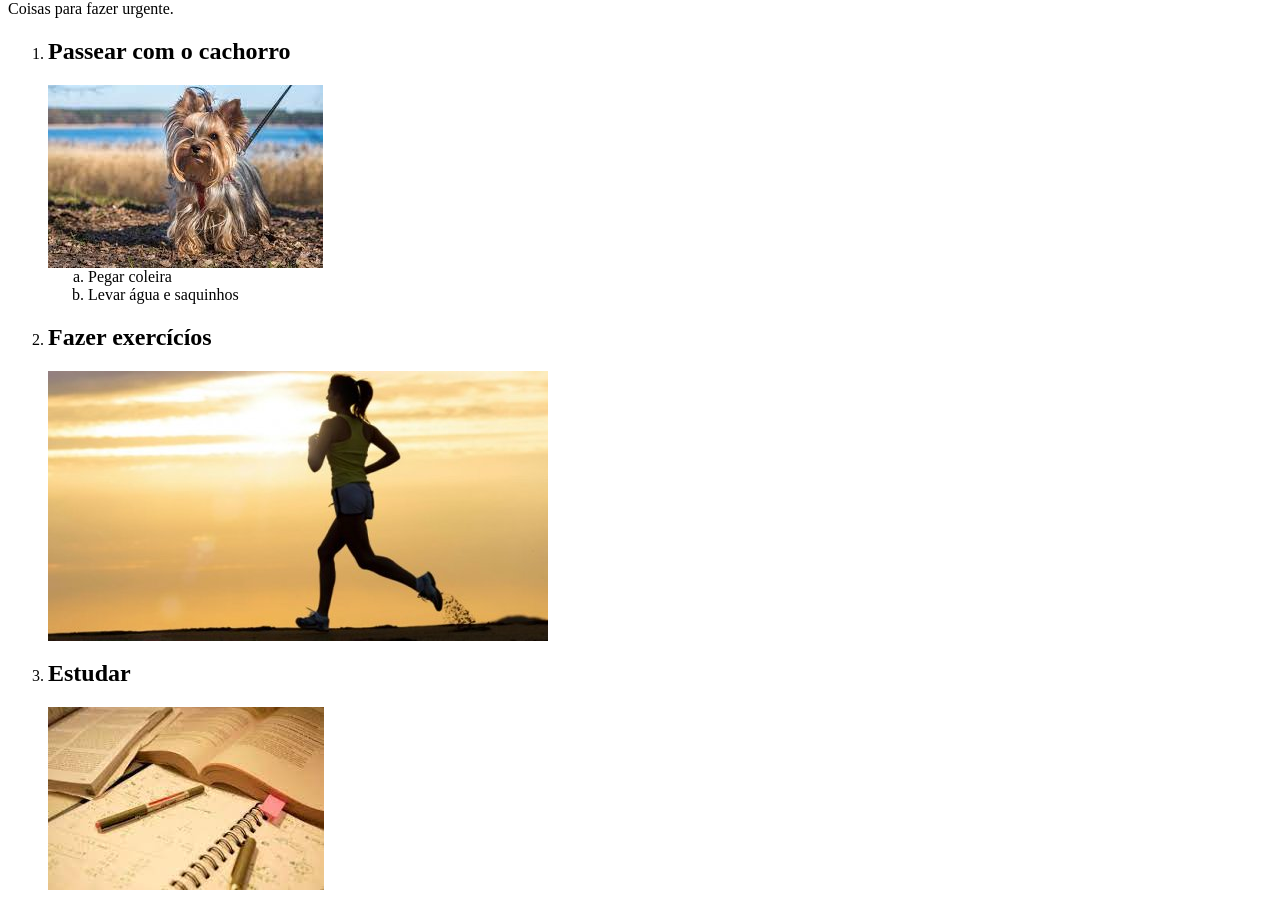
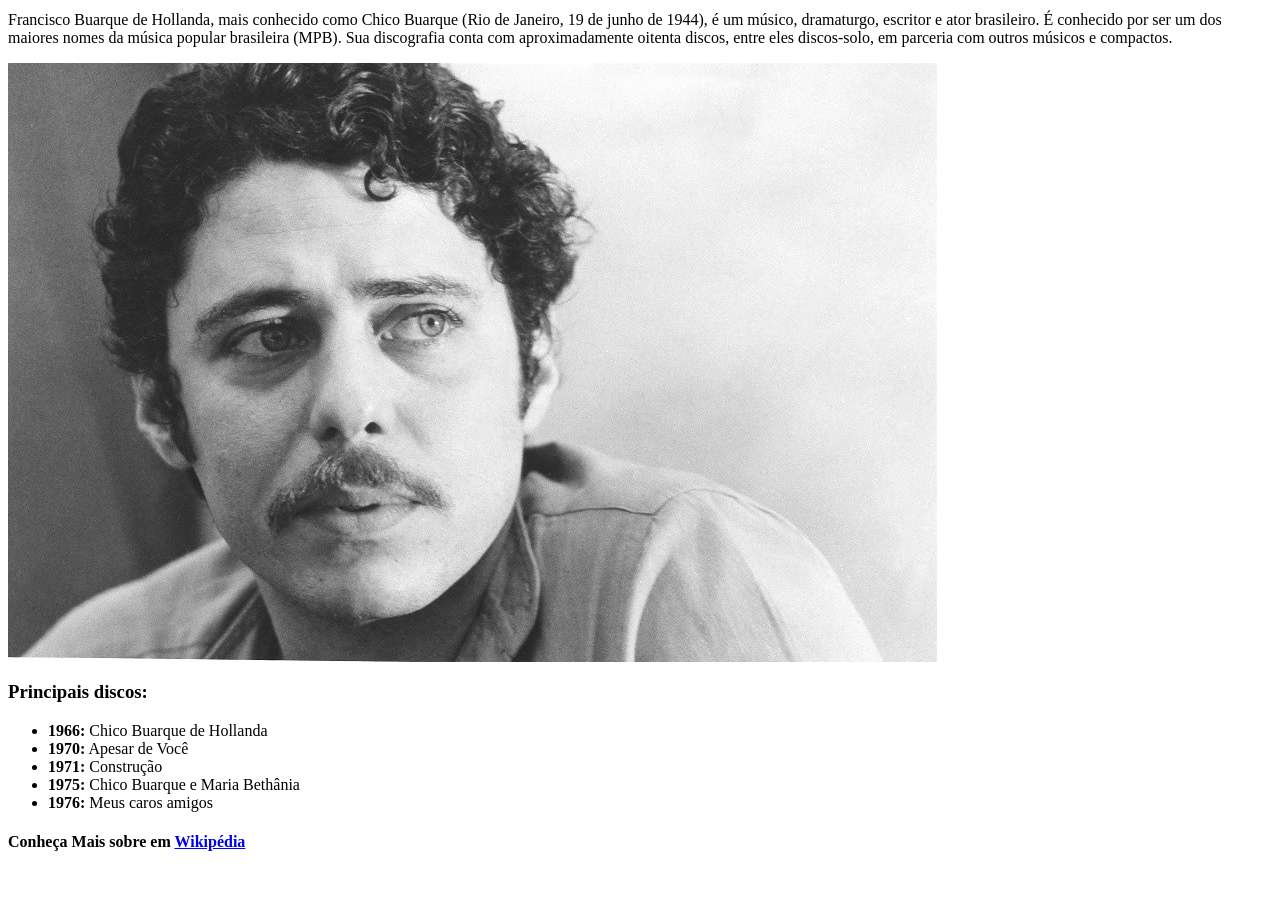
Before and after one commit to thalitacalzzetta/thalitacalzzetta.github.io, a plain HTML site: page index.html in a window 1280 px wide. Shown: the part 55-961 px from the top of the page. After the commit the page ends 927 px from the top, so only its background shows below. Drawn offline with Linux system fonts and the light colour scheme.

Commit message:
site_aula6_front

```diff
--- a/index.html
+++ b/index.html
@@ -1,45 +1,45 @@
 <html>
-<head></head>
+<head>
+</head>
+
 <body>
-<section>
-    <h1>Lista de Urgências</h1>
-    <p>Coisas para fazer urgente.</p>
-</section>
-<section>
-    <ol>
-        <li>
-            <h1>Passear com o cachorro</h1>
-            <img src="img/cachorro.jpg" alt="Cachorro"></img>
+    <h1>Chico Buarque</h1>
+        <p>
+            Francisco Buarque de Hollanda, mais conhecido como Chico Buarque (Rio de Janeiro, 19 de junho de 1944), é um músico, dramaturgo, escritor e ator brasileiro. É conhecido por ser um dos maiores nomes da música popular brasileira (MPB). Sua discografia conta com aproximadamente oitenta discos, entre eles discos-solo, em parceria com outros músicos e compactos.
+        </p>
+            <img src="img/perfil.jpg" alt="Foto de Perfil"></img>
 
-            <ol type="a">
-                <li>Pegar coleira</li>
-                <li>Levar água e saquinhos</li>
-            </ol>
-        </li>
+    <h3>Principais discos:</h3>
+        <ul>
+            <li>
+                <b>1966:</b>
+                Chico Buarque de Hollanda
+            </li>
 
-        <li>
-            <h1>Fazer exercícíos</h1>
-            <img src="img/exercicio.jpg" alt="Exercício"></img>
-        </li>
+            <li>
+                <b>1970:</b>
+                Apesar de Você
+            </li>
+            <li>
+                <b>1971:</b>
+                Construção
+            </li>
 
-        <li>
-            <h1>Estudar</h1>
-            <img src="img/estudar.jpg" alt="estudar"></img>
-        </li>
-    </ol>
-</section>
+            <li>
+                <b>1975:</b>
+                Chico Buarque e Maria Bethânia
+            </li>
+
+            <li>
+                <b>1976:</b>
+                Meus caros amigos
+            </li>
+
+        </ul>
+
+    <h4>
+        Conheça Mais sobre em <a href="https://pt.wikipedia.org/wiki/Chico_Buarque"> Wikipédia</a>
+    </h4>
 
 </body>
-
 </html>
-
-
-
-
-
-
-
-
-
-
-</html>
```
Also changed, not shown: img/cachorro.jpg (deleted), img/estudar.jpg (deleted), img/exercicio.jpg (deleted), img/perfil.jpg (added).
